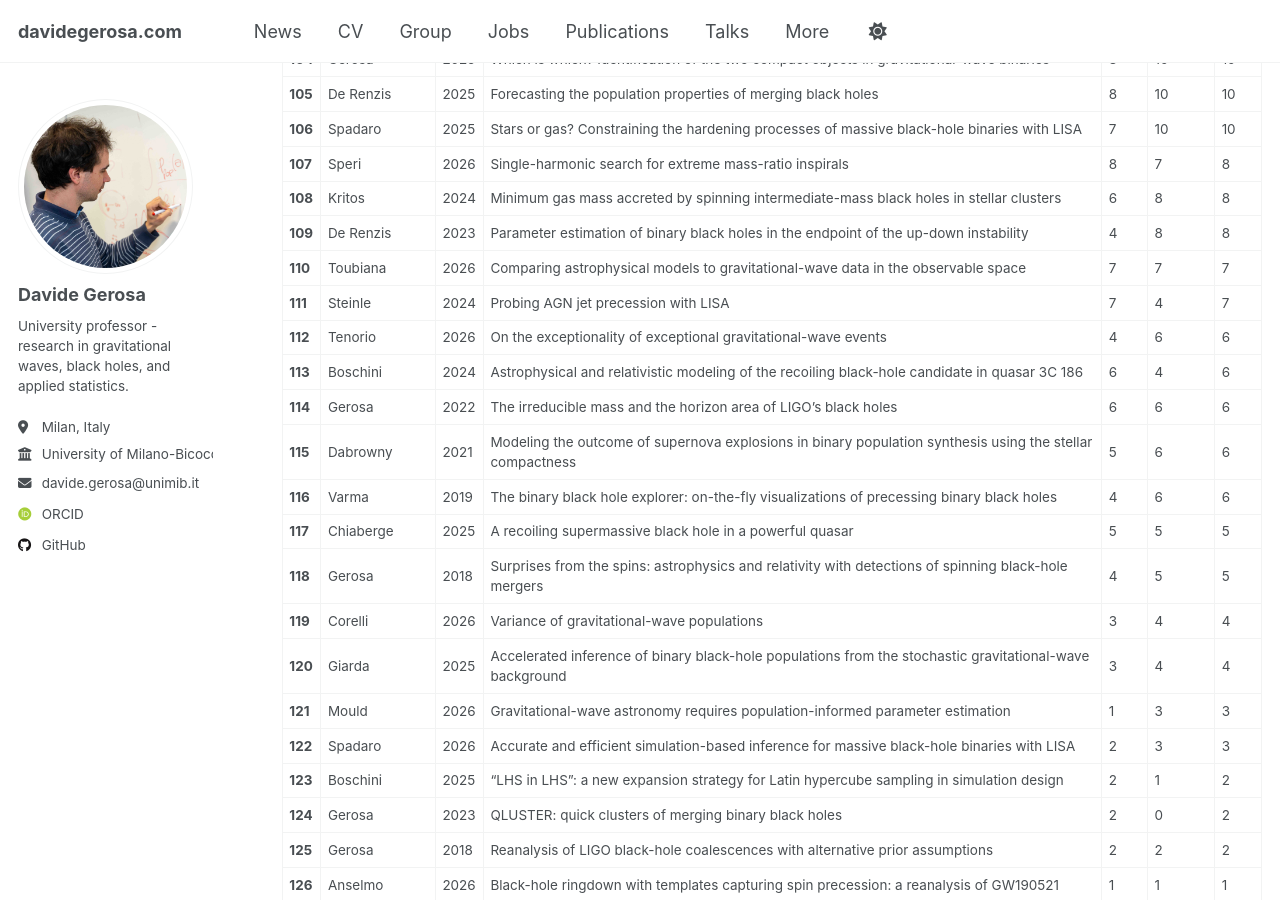
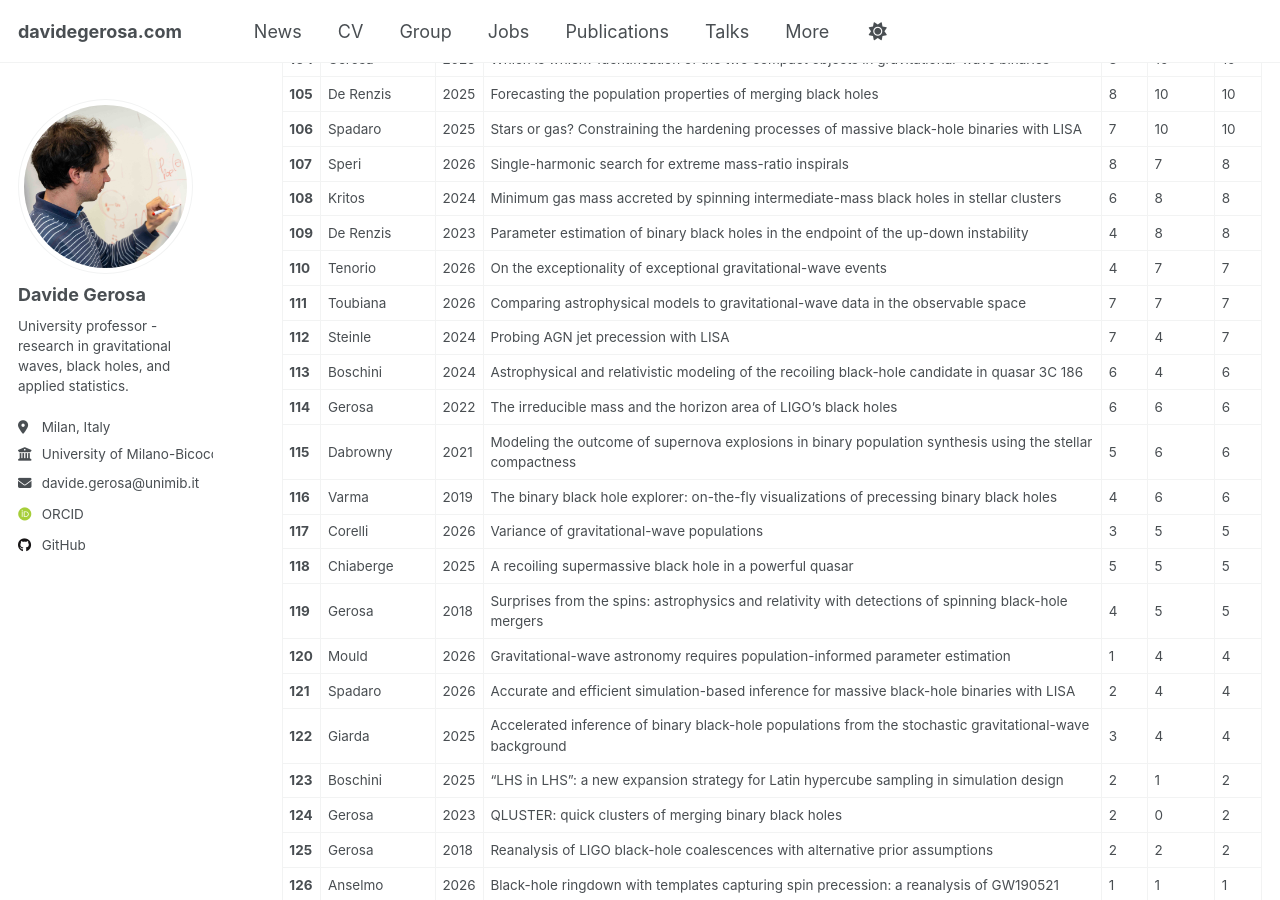
Before and after one commit to dgerosa/website, a Jekyll site: the page built from _pages/citations.md, in a window 1280 px wide and 900 px high, scrolled down 4735 px. Built offline with Jekyll 4.4.1, drawn with Linux system fonts in a browser that asks for light colours; some web fonts are replaced; some of the changed text lies outside the part shown.

Commit message:
Website update from workflow

```diff
--- a/_pages/_citations.md
+++ b/_pages/_citations.md
@@ -118,19 +118,19 @@
 | **107** | Speri | 2026 | Single-harmonic search for extreme mass-ratio inspirals | 8 | 7 | 8 |
 | **108** | Kritos | 2024 | Minimum gas mass accreted by spinning intermediate-mass black holes in stellar clusters | 6 | 8 | 8 |
 | **109** | De Renzis | 2023 | Parameter estimation of binary black holes in the endpoint of the up-down instability | 4 | 8 | 8 |
-| **110** | Toubiana | 2026 | Comparing astrophysical models to gravitational-wave data in the observable space | 7 | 7 | 7 |
-| **111** | Steinle | 2024 | Probing AGN jet precession with LISA | 7 | 4 | 7 |
-| **112** | Tenorio | 2026 | On the exceptionality of exceptional gravitational-wave events | 4 | 6 | 6 |
+| **110** | Tenorio | 2026 | On the exceptionality of exceptional gravitational-wave events | 4 | 7 | 7 |
+| **111** | Toubiana | 2026 | Comparing astrophysical models to gravitational-wave data in the observable space | 7 | 7 | 7 |
+| **112** | Steinle | 2024 | Probing AGN jet precession with LISA | 7 | 4 | 7 |
 | **113** | Boschini | 2024 | Astrophysical and relativistic modeling of the recoiling black-hole candidate in quasar 3C 186 | 6 | 4 | 6 |
 | **114** | Gerosa | 2022 | The irreducible mass and the horizon area of LIGO's black holes | 6 | 6 | 6 |
 | **115** | Dabrowny | 2021 | Modeling the outcome of supernova explosions in binary population synthesis using the stellar compactness | 5 | 6 | 6 |
 | **116** | Varma | 2019 | The binary black hole explorer: on-the-fly visualizations of precessing binary black holes | 4 | 6 | 6 |
-| **117** | Chiaberge | 2025 | A recoiling supermassive black hole in a powerful quasar | 5 | 5 | 5 |
-| **118** | Gerosa | 2018 | Surprises from the spins: astrophysics and relativity with detections of spinning black-hole mergers | 4 | 5 | 5 |
-| **119** | Corelli | 2026 | Variance of gravitational-wave populations | 3 | 4 | 4 |
-| **120** | Giarda | 2025 | Accelerated inference of binary black-hole populations from the stochastic gravitational-wave background | 3 | 4 | 4 |
-| **121** | Mould | 2026 | Gravitational-wave astronomy requires population-informed parameter estimation | 1 | 3 | 3 |
-| **122** | Spadaro | 2026 | Accurate and efficient simulation-based inference for massive black-hole binaries with LISA | 2 | 3 | 3 |
+| **117** | Corelli | 2026 | Variance of gravitational-wave populations | 3 | 5 | 5 |
+| **118** | Chiaberge | 2025 | A recoiling supermassive black hole in a powerful quasar | 5 | 5 | 5 |
+| **119** | Gerosa | 2018 | Surprises from the spins: astrophysics and relativity with detections of spinning black-hole mergers | 4 | 5 | 5 |
+| **120** | Mould | 2026 | Gravitational-wave astronomy requires population-informed parameter estimation | 1 | 4 | 4 |
+| **121** | Spadaro | 2026 | Accurate and efficient simulation-based inference for massive black-hole binaries with LISA | 2 | 4 | 4 |
+| **122** | Giarda | 2025 | Accelerated inference of binary black-hole populations from the stochastic gravitational-wave background | 3 | 4 | 4 |
 | **123** | Boschini | 2025 | “LHS in LHS”: a new expansion strategy for Latin hypercube sampling in simulation design | 2 | 1 | 2 |
 | **124** | Gerosa | 2023 | QLUSTER: quick clusters of merging binary black holes | 2 | 0 | 2 |
 | **125** | Gerosa | 2018 | Reanalysis of LIGO black-hole coalescences with alternative prior assumptions | 2 | 2 | 2 |
```
Also changed, not shown: other parts of _pages/_citations.md (+19 -19 lines), _pages/_group.md (+1 -1 lines), _pages/_publications.md (+1 -1 lines), _pages/_talks.md (+1 -1 lines).
